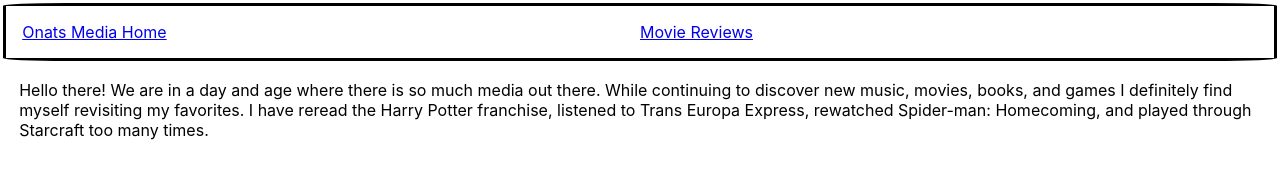
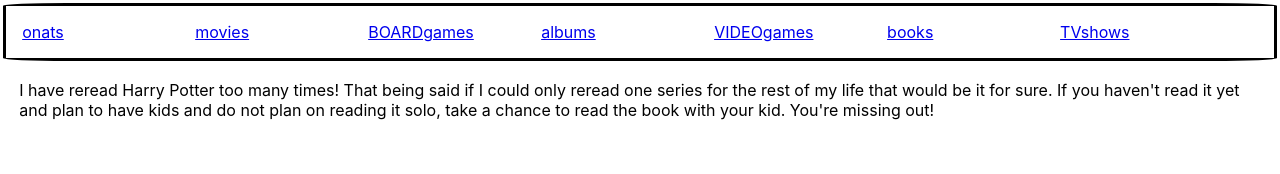
Before and after one commit to nicholasstano/movie-front, a React (Create React App) app: page /books in a window 1280 px wide. Shown: the top 174 px of the page. Built offline with nearby package versions, Linux system fonts and the light colour scheme.

Commit message:
set up 5 new containers empty shells

```diff
--- a/src/App.css
+++ b/src/App.css
@@ -3,7 +3,7 @@
   border-color: black;
   border-radius: 5%;
   display: grid;
-  grid-template-columns: 50% 50%;
+  grid-template-columns: 14% 14% 14% 14% 14% 14% 14%;
   margin: 0.25%;
   padding: 1.25%;
 }
@@ -23,6 +23,31 @@
 }
 
 .homeHeader {
+  margin: 0.25%;
+  padding: 1.25%;
+}
+
+.boardContainer p {
+  margin: 0.25%;
+  padding: 1.25%;
+}
+
+.videoContainer p {
+  margin: 0.25%;
+  padding: 1.25%;
+}
+
+.bookContainer p {
+  margin: 0.25%;
+  padding: 1.25%;
+}
+
+.televisionContainer p {
+  margin: 0.25%;
+  padding: 1.25%;
+}
+
+.albumContainer p {
   margin: 0.25%;
   padding: 1.25%;
 }
--- a/src/App.js
+++ b/src/App.js
@@ -1,6 +1,11 @@
 import React, { Component } from 'react'
 import './App.css';
 import MovieContainer from '../src/containers/MovieContainer.js'
+import BoardContainer from '../src/containers/BoardContainer.js'
+import VideoContainer from '../src/containers/VideoContainer.js'
+import BookContainer from '../src/containers/BookContainer.js'
+import AlbumContainer from '../src/containers/AlbumContainer.js'
+import TelevisionContainer from '../src/containers/TelevisionContainer.js'
 import NavBar from '../src/containers/NavBar.js'
 import Home from '../src/containers/Home.js'
 import { withRouter, Switch, Route } from 'react-router-dom'
@@ -20,6 +25,41 @@ export class App extends Component {
               )
             }} />
           <Route
+            path="/boards"
+            render={() => {
+              return (
+                <div><BoardContainer /></div>
+              )
+            }} />
+          <Route
+            path="/albums"
+            render={() => {
+              return (
+                <div><AlbumContainer /></div>
+              )
+            }} />
+          <Route
+            path="/videos"
+            render={() => {
+              return (
+                <div><VideoContainer /></div>
+              )
+            }} />
+          <Route
+            path="/books"
+            render={() => {
+              return (
+                <div><BookContainer /></div>
+              )
+            }} />
+          <Route
+            path="/television"
+            render={() => {
+              return (
+                <div><TelevisionContainer /></div>
+              )
+            }} />
+          <Route
             path="/"
             render={() => {
               return (
--- /dev/null
+++ b/src/containers/AlbumContainer.js
@@ -0,0 +1,13 @@
+import React, { Component } from 'react'
+
+export class AlbumContainer extends Component {
+    render() {
+        return (
+            <div className="albumContainer">
+                <p>Chris Jericho defines a 5 star or perfect album as an album where every song is an A or better. I believe a 5 star album is an album that you throw on and skip no tracks. Any recommendations? Some favorites include Safe As Milk, Arthur (Or the Decline and Fall of the British Empire), Hot Rats, Sticky Fingers to name a few.</p>
+            </div>
+        )
+    }
+}
+
+export default AlbumContainer
--- /dev/null
+++ b/src/containers/BoardContainer.js
@@ -0,0 +1,14 @@
+import React, { Component } from 'react'
+
+export class BoardContainer extends Component {
+    render() {
+        return (
+            <div className="boardContainer">
+                <p>I enjoy getting together monthly with friends to play board games. Personal favorites are Dominion, Seven Wonders, Terra Mystica, Scythe, Power Grid, and Concordia. I'll leave reviews and comments of sessions.</p>
+                <p>I want to set this page up next!</p>
+            </div>
+        )
+    }
+}
+
+export default BoardContainer
--- /dev/null
+++ b/src/containers/BookContainer.js
@@ -0,0 +1,13 @@
+import React, { Component } from 'react'
+
+export class BookContainer extends Component {
+    render() {
+        return (
+            <div className="bookContainer">
+                <p>I have reread Harry Potter too many times! That being said if I could only reread one series for the rest of my life that would be it for sure. If you haven't read it yet and plan to have kids and do not plan on reading it solo, take a chance to read the book with your kid. You're missing out!</p>
+            </div>
+        )
+    }
+}
+
+export default BookContainer
--- a/src/containers/NavBar.js
+++ b/src/containers/NavBar.js
@@ -6,8 +6,13 @@ export class NavBar extends Component {
         return (
             <div>
                 <div className="navbar">
-                    <Link className="navbar-link" to="/">Onats Media Home</Link>
-                    <Link className="navbar-link" to="/movies">Movie Reviews</Link>
+                    <Link className="navbar-link" to="/">onats</Link>
+                    <Link className="navbar-link" to="/movies">movies</Link>
+                    <Link className="navbar-link" to="/boards">BOARDgames</Link>
+                    <Link className="navbar-link" to="/albums">albums</Link>
+                    <Link className="navbar-link" to="/videos">VIDEOgames</Link>
+                    <Link className="navbar-link" to="/books">books</Link>
+                    <Link className="navbar-link" to="/television">TVshows</Link>
                 </div>
             </div>
         )
--- /dev/null
+++ b/src/containers/TelevisionContainer.js
@@ -0,0 +1,13 @@
+import React, { Component } from 'react'
+
+export class TelevisionContainer extends Component {
+    render() {
+        return (
+            <div className="televisionContainer">
+                <p>Television is definitely the thing I spend the least amount of time with.</p>
+            </div>
+        )
+    }
+}
+
+export default TelevisionContainer
--- /dev/null
+++ b/src/containers/VideoContainer.js
@@ -0,0 +1,13 @@
+import React, { Component } from 'react'
+
+export class VideoContainer extends Component {
+    render() {
+        return (
+            <div className="videoContainer">
+                <p>I enjoy replaying through video games. I have a rotation of games that usually contains Starcraft, Warcraft, Baldur's Gate, Sonic, Mario, GoldenEye and others!</p>
+            </div>
+        )
+    }
+}
+
+export default VideoContainer
```
